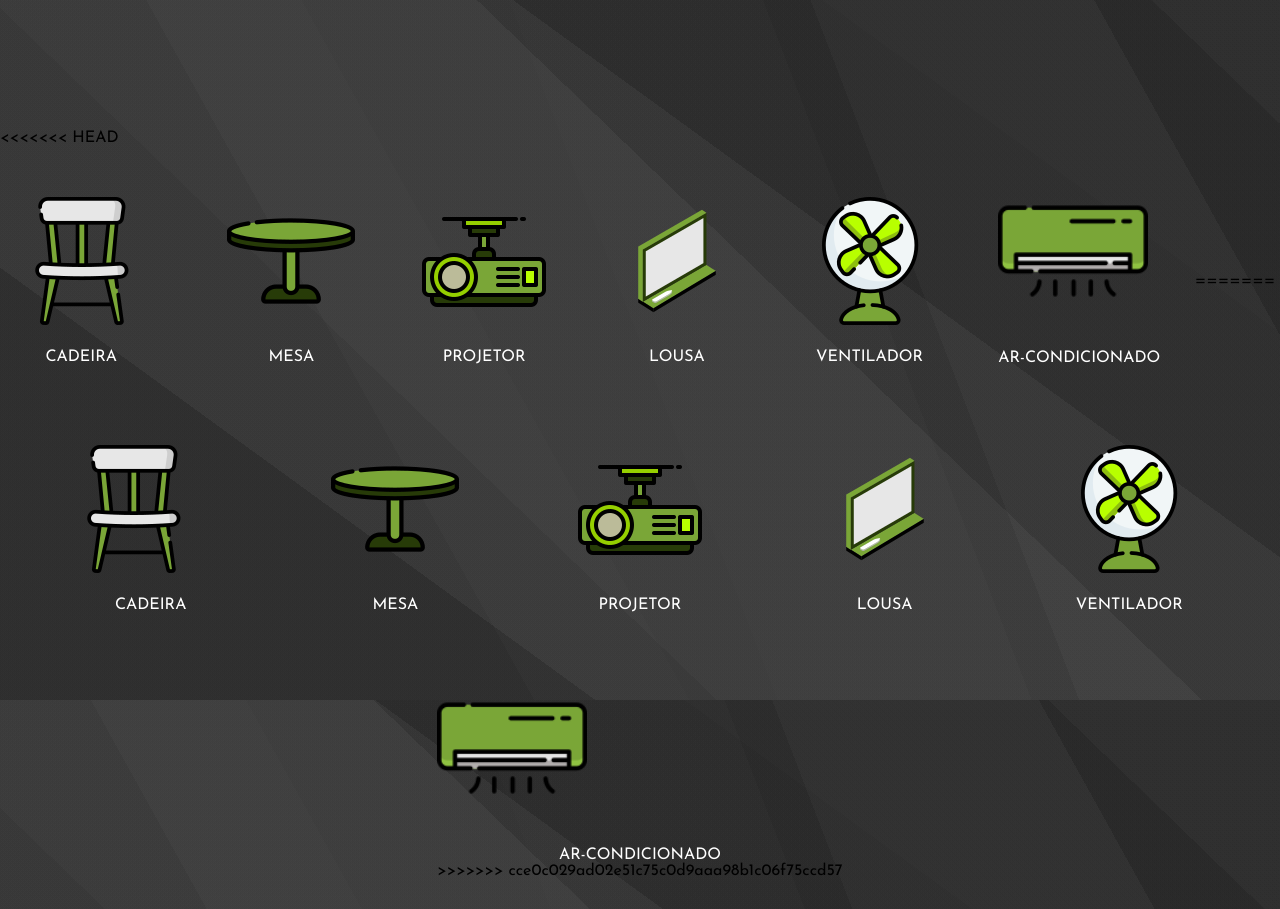
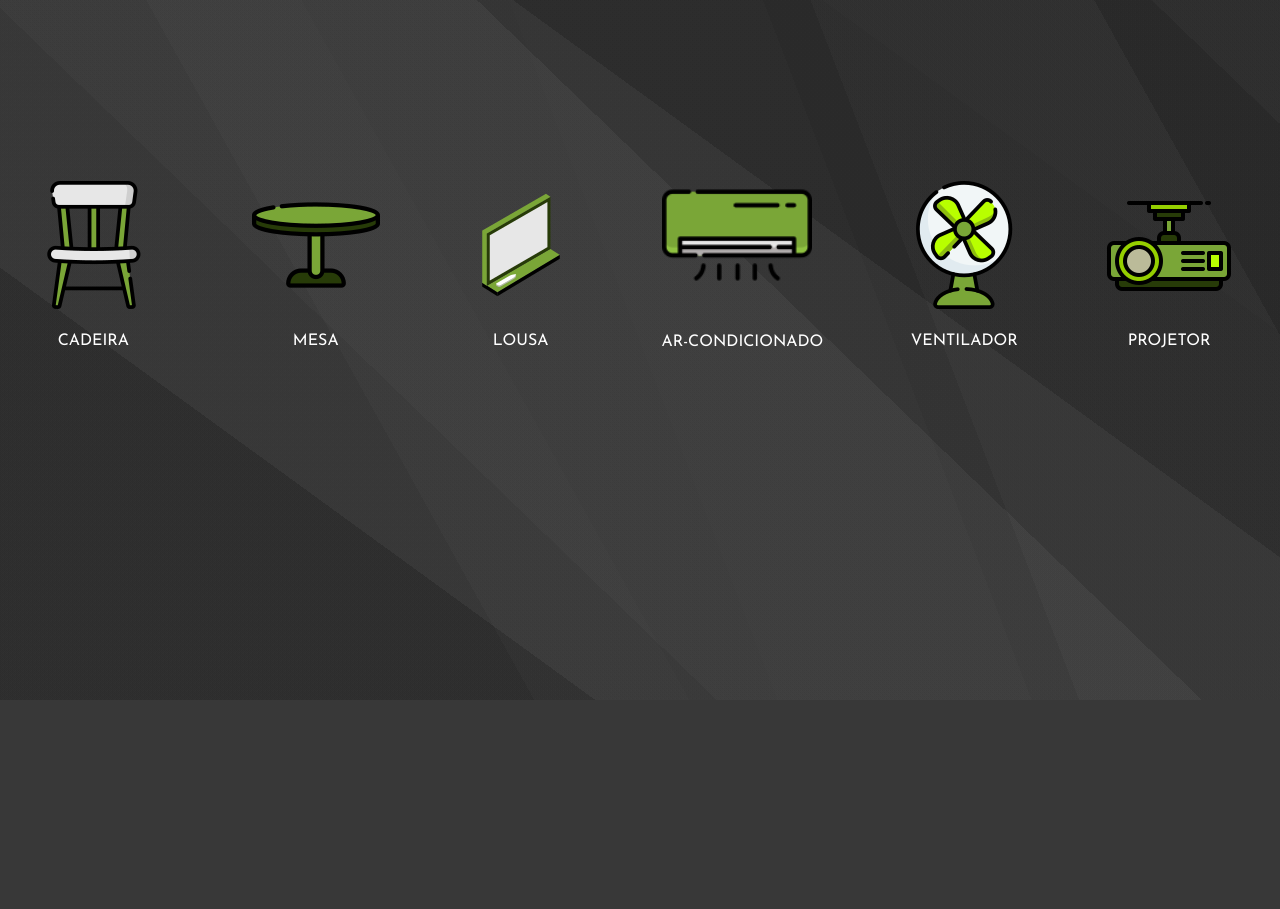
Before and after one commit to JoseIlcle14/Gerenciador_Escolar_de_Patrimonio, a Flask app: page / in a window 1280 px wide. Shown: the part 100-1009 px from the top of the page. After the commit the page ends 448 px from the top, so only its background shows below. Run offline with Flask 3, Linux system fonts and the light colour scheme; some libraries are stand-ins or nearby versions.

Commit message:
concertando erros

```diff
--- a/templates/index.html
+++ b/templates/index.html
@@ -1,5 +1,6 @@
 <!DOCTYPE html>
 <html lang="pt-br">
+
 <head>
     <meta charset="UTF-8">
     <meta name="viewport" content="width=device-width, initial-scale=1.0">
@@ -7,9 +8,13 @@
     <link rel="stylesheet" href="../static/css/estilo.css">
     <link rel="stylesheet" href="../static/css/header.css">
     <link rel="stylesheet" href="../static/css/media.css">
-    <link rel="stylesheet" href="https://cdnjs.cloudflare.com/ajax/libs/font-awesome/6.6.0/css/all.min.css" integrity="sha512-Kc323vGBEqzTmouAECnVceyQqyqdsSiqLQISBL29aUW4U/M7pSPA/gEUZQqv1cwx4OnYxTxve5UMg5GT6L4JJg==" crossorigin="anonymous" referrerpolicy="no-referrer"/>
+    <link rel="stylesheet" href="https://cdnjs.cloudflare.com/ajax/libs/font-awesome/6.6.0/css/all.min.css"
+        integrity="sha512-Kc323vGBEqzTmouAECnVceyQqyqdsSiqLQISBL29aUW4U/M7pSPA/gEUZQqv1cwx4OnYxTxve5UMg5GT6L4JJg=="
+        crossorigin="anonymous" referrerpolicy="no-referrer" />
 
-    <script src="https://cdnjs.cloudflare.com/ajax/libs/jquery/3.7.1/jquery.min.js" integrity="sha512-v2CJ7UaYy4JwqLDIrZUI/4hqeoQieOmAZNXBeQyjo21dadnwR+8ZaIJVT8EE2iyI61OV8e6M8PP2/4hpQINQ/g==" crossorigin="anonymous" referrerpolicy="no-referrer"></script>
+    <script src="https://cdnjs.cloudflare.com/ajax/libs/jquery/3.7.1/jquery.min.js"
+        integrity="sha512-v2CJ7UaYy4JwqLDIrZUI/4hqeoQieOmAZNXBeQyjo21dadnwR+8ZaIJVT8EE2iyI61OV8e6M8PP2/4hpQINQ/g=="
+        crossorigin="anonymous" referrerpolicy="no-referrer"></script>
     <script src="../static/js/script.js" defer></script>
 </head>
 
@@ -62,8 +67,6 @@
     <main>
 
         <div class="container">
-
-<<<<<<< HEAD
             <div class="ct--max--width">
                 <div class="ct--center">
                     <div class="options--tomb">
@@ -78,51 +81,6 @@
                         </a>
                         <p class="description--item">MESA</p>
                     </div>
-                    <div class="options--tomb">
-                        <a href="/1/2">
-                            <img class="img--options" src="../static/images/projetor_escolar.png" alt="projetor escolar">
-                        </a>
-                        <p class="description--item">PROJETOR</p>
-                    </div>
-
-                    <div class="options--tomb">
-                        <a href="/1/2">
-                            <img class="img--options" src="../static/images/lousa_escolar.png" alt="lousa escolar">
-                        </a>
-                        <p class="description--item">LOUSA</p>
-                    </div>
-                    <div class="options--tomb">
-                        <a href="/1/2">
-                            <img class="img--options" src="../static/images/ventilador_escolar.png" alt="ventilador escolar">
-                        </a>
-                        <p class="description--item">VENTILADOR</p>
-                    </div>
-                    <div class="options--tomb">
-                        <a href="/1/2">
-                            <img class="img--options" src="../static/images/arcondicionado_escolar.png" alt="ar-condicionado escolar">
-                        </a>
-                        <p style="height: 35px;" class="description--item">AR-CONDICIONADO</p>
-                    </div>
-=======
-            <div class="ct--center">
-                <div class="options--tomb">
-                    <a href="/1/1">
-                        <img class="img--options" src="../static/images/cadeira_escolar.png" alt="cadeira escolar">
-                    </a>
-                    <p class="description--item">CADEIRA</p>
-                </div>
-                <div class="options--tomb">
-                    <a href="/1/2">
-                        <img class="img--options" src="../static/images/mesa_escolar.png" alt="mesa escolar">
-                    </a>
-                    <p class="description--item">MESA</p>
-                </div>
-                <div class="options--tomb">
-                    <a href="/2/6">
-                        <img class="img--options" src="../static/images/projetor_escolar.png" alt="projetor escolar">
-                    </a>
-                    <p class="description--item">PROJETOR</p>
-                </div>
 
                     <div class="options--tomb">
                         <a href="/1/3">
@@ -130,19 +88,34 @@
                         </a>
                         <p class="description--item">LOUSA</p>
                     </div>
+
                     <div class="options--tomb">
-                    <a href="/2/5">
-                        <img class="img--options" src="../static/images/ventilador_escolar.png" alt="ventilador escolar">
+                        <a href="/1/4">
+                            <img class="img--options" src="../static/images/arcondicionado_escolar.png"
+                                alt="ar-condicionado escolar">
+                        </a>
+                        <p style="height: 35px;" class="description--item">AR-CONDICIONADO</p>
+                    </div>
+
+                    <div class="options--tomb">
+                        <a href="/1/5">
+                            <img class="img--options" src="../static/images/ventilador_escolar.png"
+                                alt="ventilador escolar">
                         </a>
                         <p class="description--item">VENTILADOR</p>
                     </div>
+
                     <div class="options--tomb">
-                    <a href="/2/4">
-                        <img class="img--options" src="../static/images/arcondicionado_escolar.png" alt="ar-condicionado escolar">
+                        <a href="/1/6">
+                            <img class="img--options" src="../static/images/projetor_escolar.png"
+                                alt="projetor escolar">
                         </a>
-                    <p class="description--item">AR-CONDICIONADO</p>
->>>>>>> cce0c029ad02e51c75c0d9aaa98b1c06f75ccd57
+                        <p class="description--item">PROJETOR</p>
                     </div>
+
+
+
+
                 </div>
 
                 <!-- <div class="options--tomb"> <a href="/1/3"> Lousa </a> </div> -->
@@ -155,12 +128,24 @@
 
     <!--Ainda pra ser feito-->
     <footer>
-        <div style="display: none;" > Ícones feitos por <a href="https://www.flaticon.com/br/autores/freepik" title="Freepik"> Freepik </a> from <a href="https://www.flaticon.com/br/" title="Flaticon">www.flaticon.com'</a></div>
-        <div style="display: none;"> Ícones feitos por <a href="https://www.flaticon.com/br/autores/juicy-fish" title="juicy_fish"> juicy_fish </a> from <a href="https://www.flaticon.com/br/" title="Flaticon">www.flaticon.com'</a></div>
-        <div style="display: none;"> Ícones feitos por <a href="https://www.flaticon.com/br/autores/xnimrodx" title="xnimrodx"> xnimrodx </a> from <a href="https://www.flaticon.com/br/" title="Flaticon">www.flaticon.com'</a></div>
-        <div style="display: none;"> Ícones feitos por <a href="https://www.flaticon.com/br/autores/vector-stall" title="Vector Stall"> Vector Stall </a> from <a href="https://www.flaticon.com/br/" title="Flaticon">www.flaticon.com'</a></div>
-        <div style="display: none;"> Ícones feitos por <a href="https://www.flaticon.com/br/autores/itim2101" title="itim2101"> itim2101 </a> from <a href="https://www.flaticon.com/br/" title="Flaticon">www.flaticon.com'</a></div>
-        <div style="display: none;"> Ícones feitos por <a href="https://www.freepik.com" title="Freepik"> Freepik </a> from <a href="https://www.flaticon.com/br/" title="Flaticon">www.flaticon.com'</a></div>    </footer>
+        <div style="display: none;"> Ícones feitos por <a href="https://www.flaticon.com/br/autores/freepik"
+                title="Freepik"> Freepik </a> from <a href="https://www.flaticon.com/br/"
+                title="Flaticon">www.flaticon.com'</a></div>
+        <div style="display: none;"> Ícones feitos por <a href="https://www.flaticon.com/br/autores/juicy-fish"
+                title="juicy_fish"> juicy_fish </a> from <a href="https://www.flaticon.com/br/"
+                title="Flaticon">www.flaticon.com'</a></div>
+        <div style="display: none;"> Ícones feitos por <a href="https://www.flaticon.com/br/autores/xnimrodx"
+                title="xnimrodx"> xnimrodx </a> from <a href="https://www.flaticon.com/br/"
+                title="Flaticon">www.flaticon.com'</a></div>
+        <div style="display: none;"> Ícones feitos por <a href="https://www.flaticon.com/br/autores/vector-stall"
+                title="Vector Stall"> Vector Stall </a> from <a href="https://www.flaticon.com/br/"
+                title="Flaticon">www.flaticon.com'</a></div>
+        <div style="display: none;"> Ícones feitos por <a href="https://www.flaticon.com/br/autores/itim2101"
+                title="itim2101"> itim2101 </a> from <a href="https://www.flaticon.com/br/"
+                title="Flaticon">www.flaticon.com'</a></div>
+        <div style="display: none;"> Ícones feitos por <a href="https://www.freepik.com" title="Freepik"> Freepik </a>
+            from <a href="https://www.flaticon.com/br/" title="Flaticon">www.flaticon.com'</a></div>
+    </footer>
 
 </body>
 
--- a/templates/lista_item.html
+++ b/templates/lista_item.html
@@ -100,7 +100,11 @@
 
             <td>{{ objeto.material }}</td>
 
-            <td><button>Editar</button></td>
+            <td>
+                <button>Editar</button>
+              <button>Deletar</button>
+            </td>
+
 
 
           {% elif lista == 2 %}
```
Lines whose indentation alone changed are shown as unchanged.
